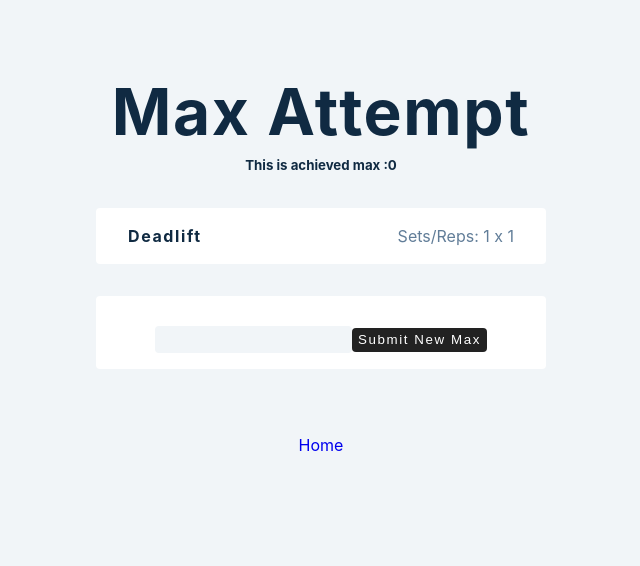
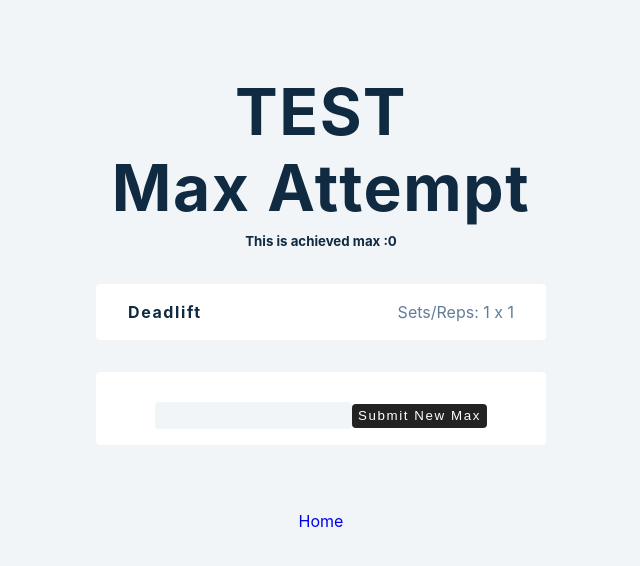
Before and after one commit to williamadahl/Deadlift-peaking-program, a React (Create React App) app: page /block4 in a window 1280 px wide. Shown: the top 566 px of the page, without its empty margins (319-959 px from the left). Built offline with nearby package versions, Linux system fonts and the light colour scheme.

Commit message:
created child function in block 4, might use that to display results and workout

```diff
--- a/src/tmp-folder/Block4.js
+++ b/src/tmp-folder/Block4.js
@@ -2,22 +2,33 @@ import React, {useState} from 'react';
 import {data} from '../data/data';
 import {useDispatch} from "react-redux";
 import {useSelector} from "react-redux";
+import Results from './Results'
+
 
 const Block4 = () => {
     const dispatch = useDispatch();
     const selectNewMax = state => state.newAchievedMax;
     const achievedMax = useSelector(selectNewMax);
-
     const [exercises] = useState(data[3]);
     const [submittedMax, setSubmittedMax] = useState('')
+    const [showResults, setShowResults] = useState(false);
 
     const handleSubmit = (e) => {
         dispatch({type:'SET_NEW_MAX', payload:submittedMax})
         e.preventDefault()
     }
+    const Test = () => {
+        return (
+            <h1>TEST</h1>
+        )
+    }
 
-    return(
+    return (
         <>
+            {showResults &&
+            <Results/>
+            }
+            {<Test/>}
             <h1> Max attempt</h1>
             <h5>This is achieved max :{achievedMax}</h5>
             {exercises.map((exercise) => {
@@ -35,7 +46,7 @@ const Block4 = () => {
                     value={submittedMax}
                     onChange={(e ) => setSubmittedMax(e.target.value)}
                 />
-                <button type='submit'>Submit new Max</button>
+                    <button type='submit'>Submit new Max</button>
             </form>
         </>
 
--- a/src/tmp-folder/Results.js
+++ b/src/tmp-folder/Results.js
@@ -19,6 +19,7 @@ const Results = () => {
             <h3> Congratulations on completing this peaking program</h3>
             <h5>Previous best: {previousMax}</h5>
             <h5>New best: {newMax}</h5>
+            <h5>That is an increase of: {newMax-previousMax}</h5>
         </>
     )
 }
```
Also changed, not shown: 1 other file (tests, documents, lock files or other folders).
